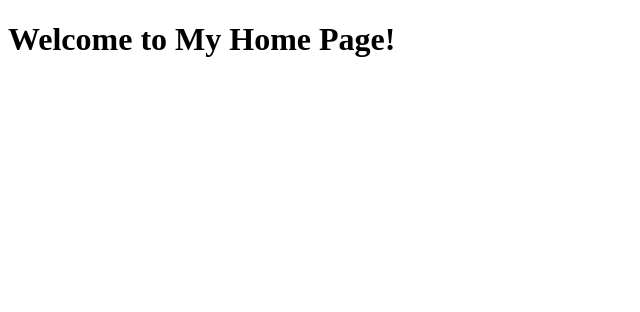
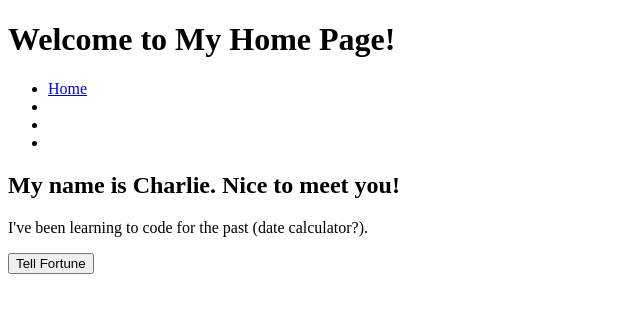
Before and after one commit to BilliamButtlicker/myWebsite, a plain HTML site: page index.html in a window 1280 px wide. Shown: the whole page, without its empty margins (0-640 px from the left). Drawn offline with Linux system fonts and the light colour scheme.

Commit message:
added homepage structure and incorporated mixed_messages.js and myHomePage.js

```diff
--- /dev/null
+++ b/assets/scripts/website_scripts/myHomePage.js
@@ -0,0 +1,4 @@
+const tellFortune = () => {
+    let display = document.getElementById('fortune');
+    display.innerHTML = generateMessage();
+}
--- a/index.html
+++ b/index.html
@@ -4,24 +4,39 @@
         <meta charset="UTF-8">
         <title>My Home Page</title>
         <link rel="stylesheet" src="assets/CSS/style.css" type="text/CSS">
+        <script src="assets/scripts/mixed_messages/mixed_messages.js"></script>
+        <script src="assets/scripts/website_scripts/myHomePage.js"></script>
     </head>
     <body>
         <header>
             <h1 id="title">Welcome to My Home Page!</h1>
             <nav>
-
+                <ul>
+                    <li><a href="#title">Home</a></li>
+                    <li><a href=""></a></li>
+                    <li><a href=""></a></li>
+                    <li><a href=""></a></li>
+                </ul>
             </nav>
         </header>
 
         <main>
+            <section class="about-me">
+                <h2>My name is Charlie. Nice to meet you!</h2>
+                <p>I've been learning to code for the past (date calculator?). </p>
+            </section>
 
-
-
+            <section id="fortune-teller">
+                <button onclick="tellFortune()">Tell Fortune</button>
+                <p id="fortune"></p>
+            </section>
         </main>
 
 
         <footer>
-
+            <ul class="contact">
+                <!-- contact details here -->
+            </ul>
         </footer>
     </body>
 </html>
```
Also changed, not shown: 1 other file.
